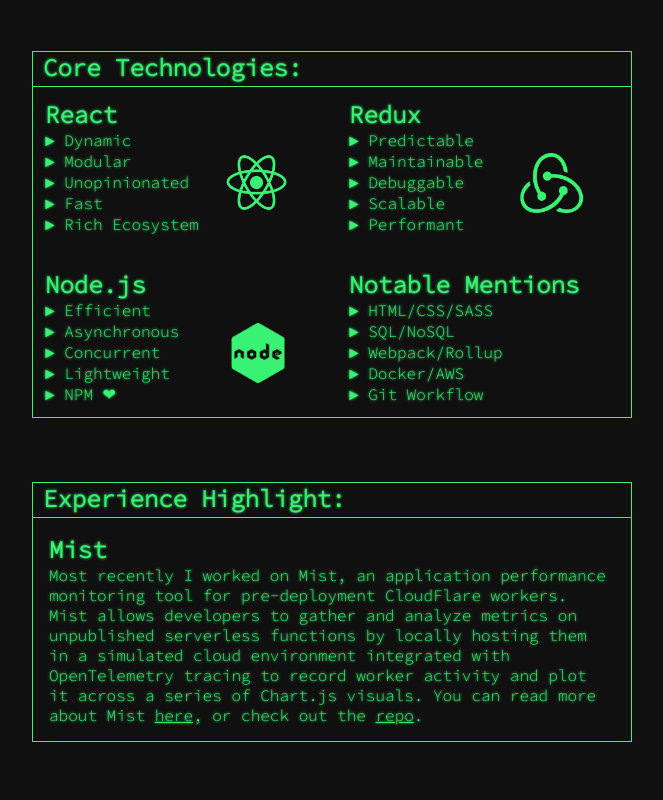
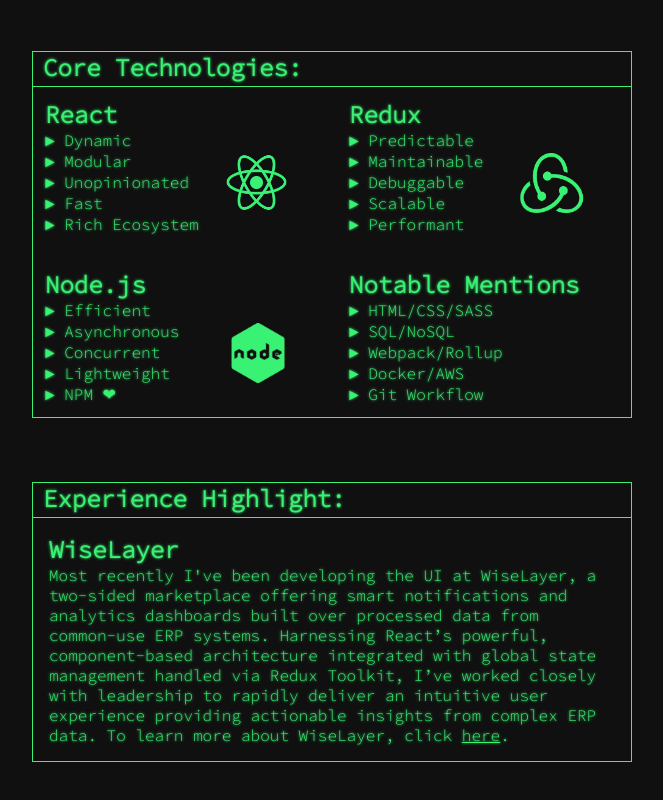
Before and after one commit to StygianLiege/ericlemay.io, a JavaScript app: page / in a window 1280 px wide. Shown: the part 503-1303 px from the top of the page, without its empty margins (308-971 px from the left). Built offline with nearby package versions, Linux system fonts and the light colour scheme; the HTML template or start-up script is replaced by a standard one; a web font is replaced by a local one.

Commit message:
updated experience highlight

```diff
--- a/src/Work.js
+++ b/src/Work.js
@@ -3,30 +3,21 @@
     <div className="work">
       <h2 className="work-header">Experience Highlight:</h2>
       <div className="work-content">
-        <h2>Mist</h2>
+        <h2>WiseLayer</h2>
         <p>
-          Most recently I worked on Mist, an application performance monitoring
-          tool for pre-deployment CloudFlare workers. Mist allows developers to
-          gather and analyze metrics on unpublished serverless functions by
-          locally hosting them in a simulated cloud environment integrated with
-          OpenTelemetry tracing to record worker activity and plot it across a
-          series of Chart.js visuals. You can read more about Mist{' '}
+          Most recently I've been developing the UI at WiseLayer, a two-sided marketplace
+          offering smart notifications and analytics dashboards built over processed data
+          from common-use ERP systems. Harnessing React’s powerful, component-based architecture
+          integrated with global state management handled via Redux Toolkit, I’ve worked closely
+          with leadership to rapidly deliver an intuitive user experience providing actionable
+          insights from complex ERP data. To learn more about WiseLayer, click{' '}
           <a
             rel="noopener noreferrer"
-            href="https://medium.com/@lrinkedewit/what-is-mist-3902e46f037c"
+            href="https://wiselayer.com"
             className="work-link"
             onClick={(e) => e.target.blur()}
           >
             here
-          </a>
-          , or check out the{' '}
-          <a
-            rel="noopener noreferrer"
-            href="https://github.com/oslabs-beta/mist"
-            className="work-link"
-            onClick={(e) => e.target.blur()}
-          >
-            repo
           </a>
           .
         </p>
```
